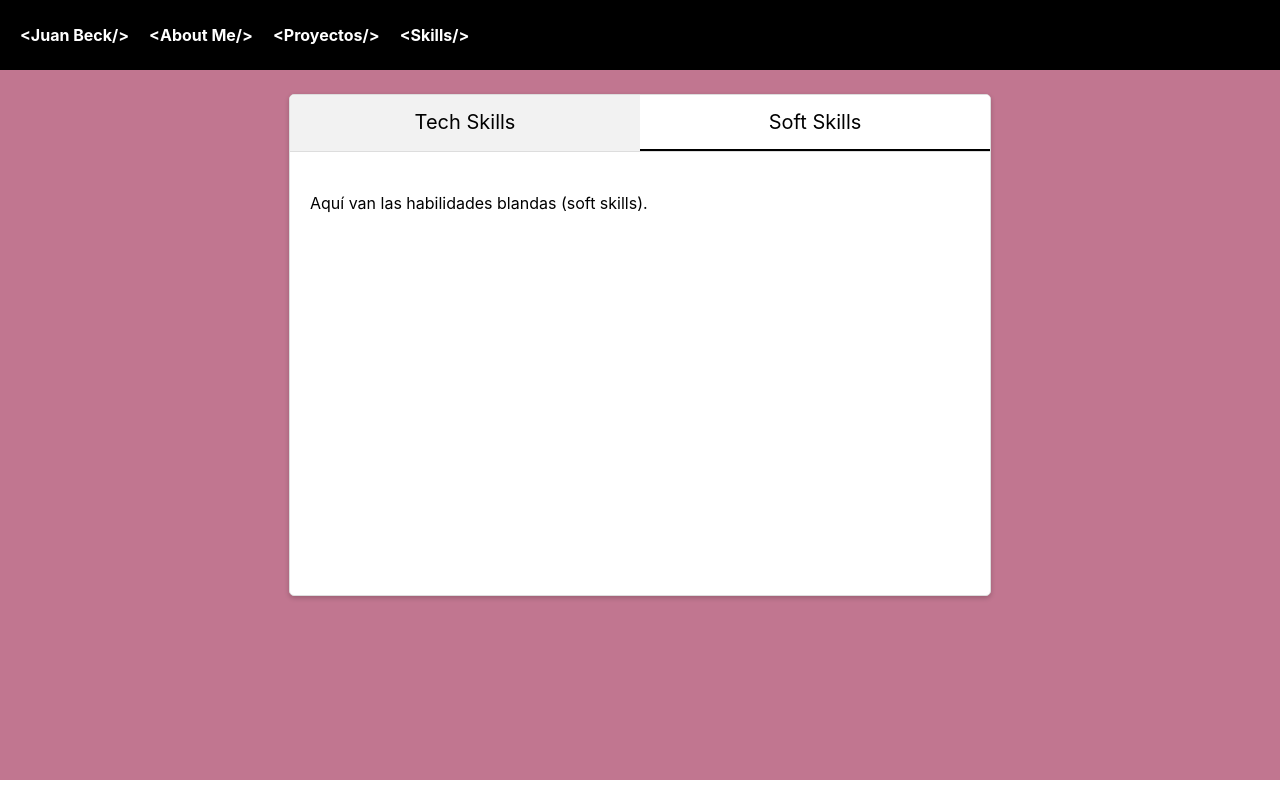
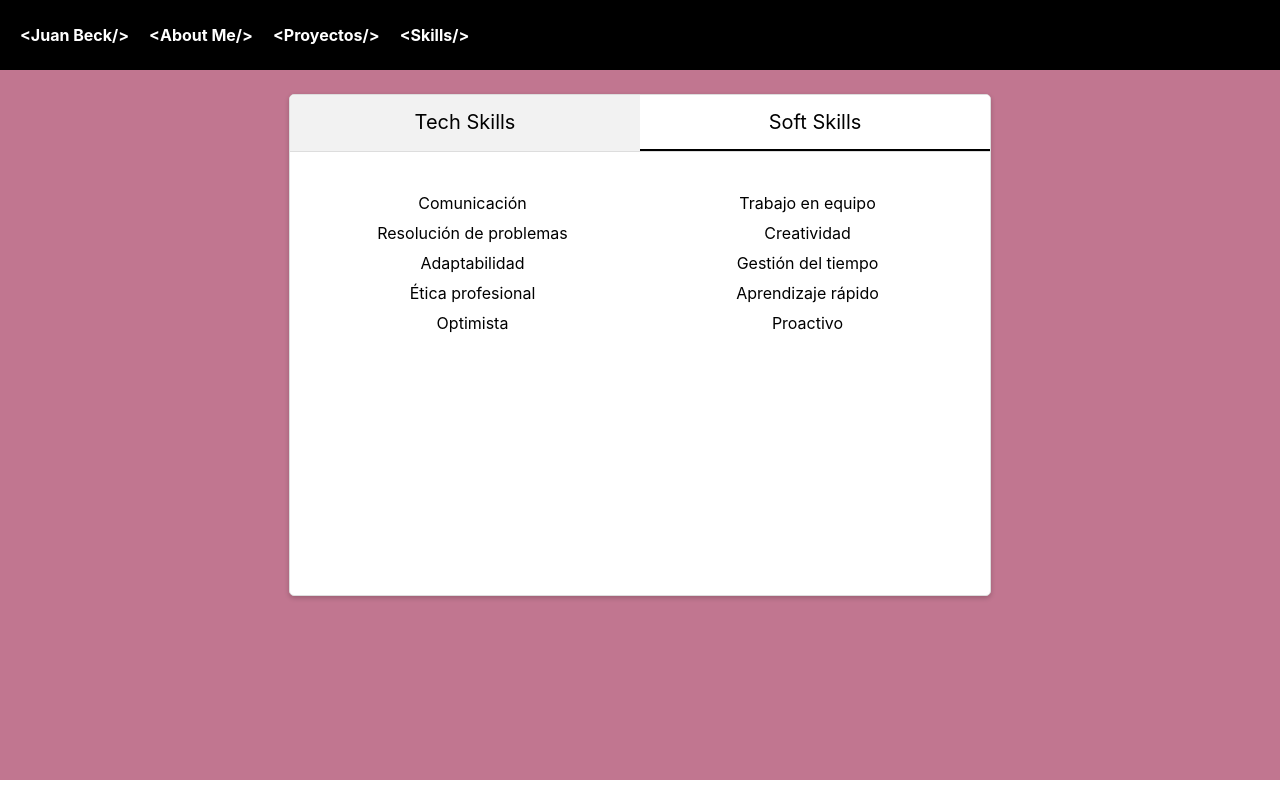
Before and after one commit to JBautistaBeck/My-Portfolio-Nuevo, a React (Create React App) app: page /skills in a window 1280 px wide. Both pictures are taken after a click on the element "Soft Skills". Built offline with nearby package versions, Linux system fonts and the light colour scheme.

Commit message:
Soft skills

```diff
--- a/src/views/skills/skills.jsx
+++ b/src/views/skills/skills.jsx
@@ -46,7 +46,18 @@ function Skills() {
         {/* Contenido de Soft Skills */}
         {activeTab === 'soft' && (
           <div>
-            <p>Aquí van las habilidades blandas (soft skills).</p>
+            <ul>
+              <li>Comunicación</li>
+              <li>Trabajo en equipo</li>
+              <li>Resolución de problemas</li>
+              <li>Creatividad</li>
+              <li>Adaptabilidad</li>
+              <li>Gestión del tiempo</li>
+              <li>Ética profesional</li>
+              <li>Aprendizaje rápido</li>
+              <li>Optimista</li>
+              <li>Proactivo</li>
+            </ul>
           </div>
         )}
 
```
